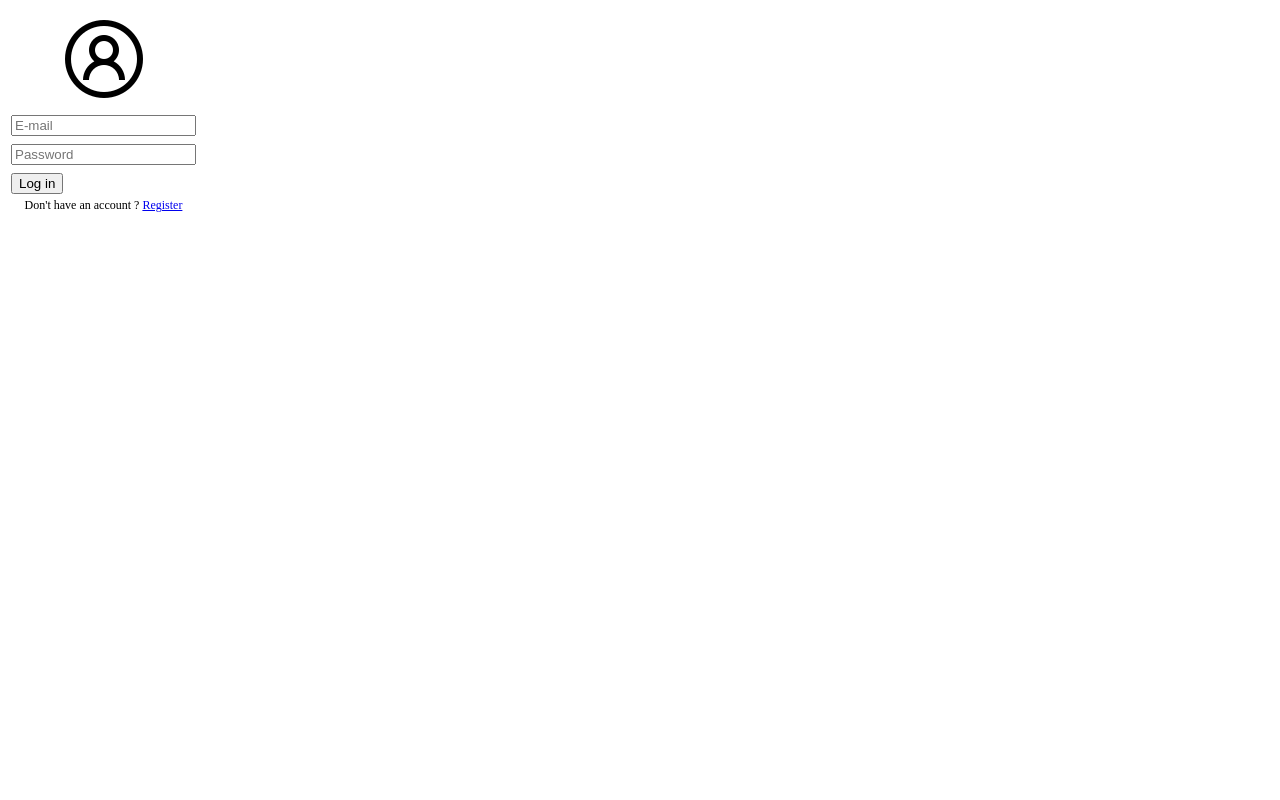
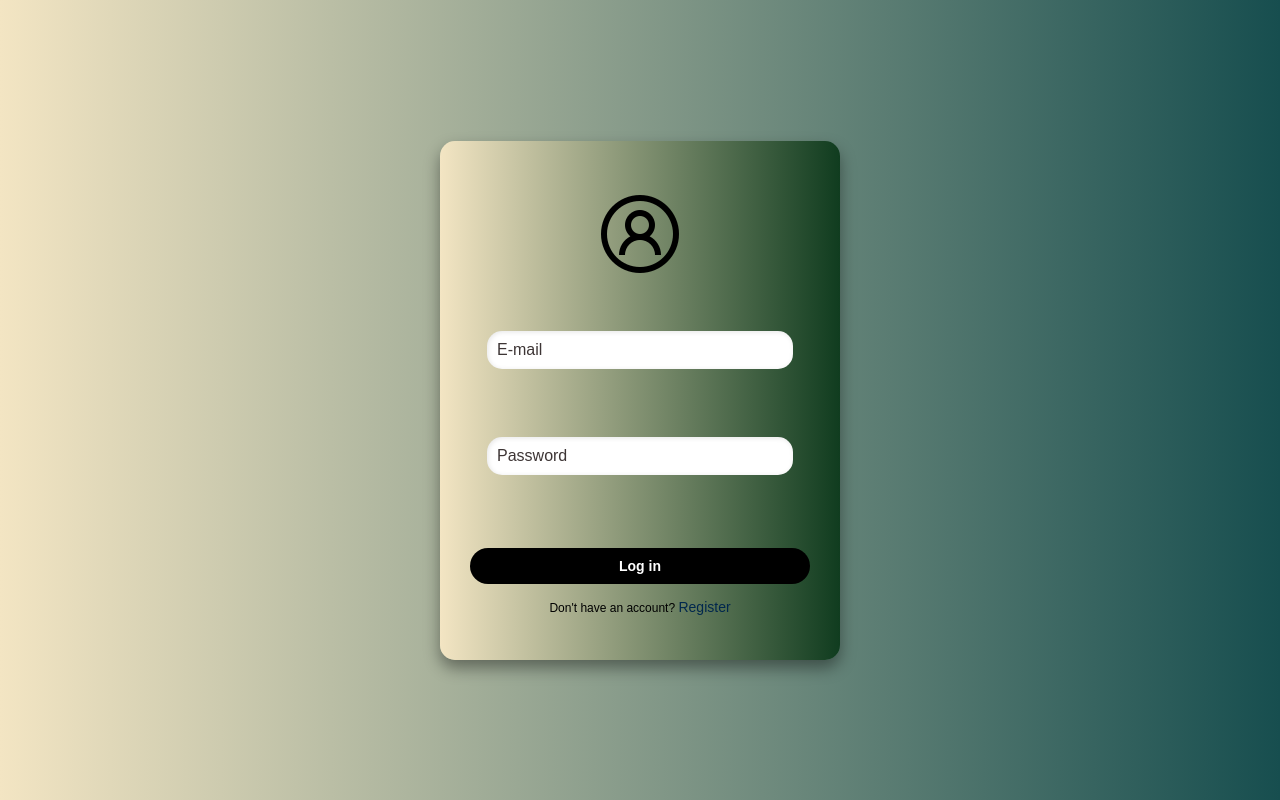
Before and after one commit to Ykcodex1001/ecomarket, a plain HTML site: page login.html in a window 1280 px wide. Drawn offline with Linux system fonts and the light colour scheme.

Commit message:
Update login.html

```diff
--- a/login.html
+++ b/login.html
@@ -1,33 +1,159 @@
 <!DOCTYPE html>
-<html>
+<html lang="en">
 <head>
-<title>command page</title>
-<meta name="viewport" content="width-device-width,initial-scale=0.1">
-<script src="script.js"> </script>
-<link rel="stylesheet" href="css/login.css" />
+  <meta charset="UTF-8" />
+  <meta name="viewport" content="width=device-width, initial-scale=1" />
+  <title>Login Page</title>
+  <script src="script.js"></script>
+  <style>
+    /* Reset بسيط */
+    * {
+      box-sizing: border-box;
+    }
+
+    body {
+      margin: 0;
+      padding: 0;
+      height: 100vh;
+      background: linear-gradient(to right, #f3e5c3, #174e4f);
+      display: flex;
+      align-items: center;
+      justify-content: center;
+      font-family: Arial, sans-serif;
+    }
+
+    form {
+      width: 90%;
+      max-width: 400px;
+    }
+
+    table {
+      width: 100%;
+      background: linear-gradient(to right, #f3e5c3, #103c1f);
+      padding: 30px;
+      border-radius: 15px;
+      box-shadow: 0 8px 16px rgba(0, 0, 0, 0.4);
+      text-align: center;
+      border-collapse: separate;
+      border-spacing: 0 15px;
+    }
+
+    table th,
+    table td {
+      padding: 0;
+    }
+
+    img {
+      max-width: 100px;
+      height: auto;
+      margin-bottom: 20px;
+    }
+
+    input[type="text"],
+    input[type="password"] {
+      width: 90%;
+      padding: 10px;
+      margin: 10px 0;
+      border: none;
+      border-radius: 15px;
+      box-shadow: inset 1px 1px 5px rgba(0, 0, 0, 0.1);
+      font-size: 1rem;
+    }
+
+    input::placeholder {
+      color: rgba(12, 3, 3, 0.8);
+      font-weight: 500;
+    }
+
+    input:focus {
+      outline: 3px solid #00274d;
+    }
+
+    button {
+      width: 100%;
+      border: none;
+      background: black;
+      border-radius: 99px;
+      padding: 10px 0;
+      color: white;
+      font-weight: bold;
+      font-size: 14px;
+      cursor: pointer;
+      transition: background-color 0.3s ease;
+      margin-top: 15px;
+    }
+
+    button:hover {
+      background-color: #333;
+    }
+
+    a {
+      font-size: 14px;
+      text-decoration: none;
+      color: #00274d;
+    }
+
+    a:hover {
+      text-decoration: underline;
+    }
+
+    .hide {
+      color: red;
+      font-size: 14px;
+      margin: 0;
+      padding: 0;
+      height: 18px; /* حتى لا يسبب تغيير ارتفاع عند ظهور الخطأ */
+    }
+
+    @media (max-width: 600px) {
+      table {
+        padding: 20px;
+        border-radius: 10px;
+      }
+      input[type="text"],
+      input[type="password"] {
+        width: 100%;
+      }
+      img {
+        max-width: 80px;
+      }
+    }
+  </style>
 </head>
 <body>
-<form    action="php\login.php"   method="post">
-<table >
-<tr><th colspan="2"><img src="icon\icon.png" /></th></tr>
+  <form action="php/login.php" method="post" onsubmit="return Validation()">
+    <table>
+      <tr>
+        <th colspan="2">
+          <img src="icon/icon.png" alt="Logo" />
+        </th>
+      </tr>
       <tr>
         <td>
-    <input  type="text" name="email" placeholder="E-mail" id="email" /></br>
+          <input type="text" name="email" placeholder="E-mail" id="email" />
         </td>
       </tr>
       <tr>
-  <td id="emailE"></td>
+        <td id="emailE" class="hide"></td>
       </tr>
       <tr>
         <td>
-    <input  type="Password" name="password" placeholder="Password" id="pass"/></br>
+          <input type="password" name="password" placeholder="Password" id="pass" />
         </td>
       </tr>
       <tr>
-  <td id="passE"></td>
+        <td id="passE" class="hide"></td>
       </tr>
-<tr><td><button type="submit" onclick="return Validation()" >Log in</button ></td></tr>
-<tr><td colspan="2"><div style="text-align:center ; font-size:12px ;" >Don't have an account ? <a href="account1.html"> Register</a></div></td></tr>
+      <tr>
+        <td>
+          <button type="submit">Log in</button>
+        </td>
+      </tr>
+      <tr>
+        <td colspan="2" style="font-size:12px; text-align:center;">
+          Don't have an account? <a href="account1.html">Register</a>
+        </td>
+      </tr>
     </table>
   </form>
 </body>
```
Lines whose indentation alone changed are shown as unchanged.
